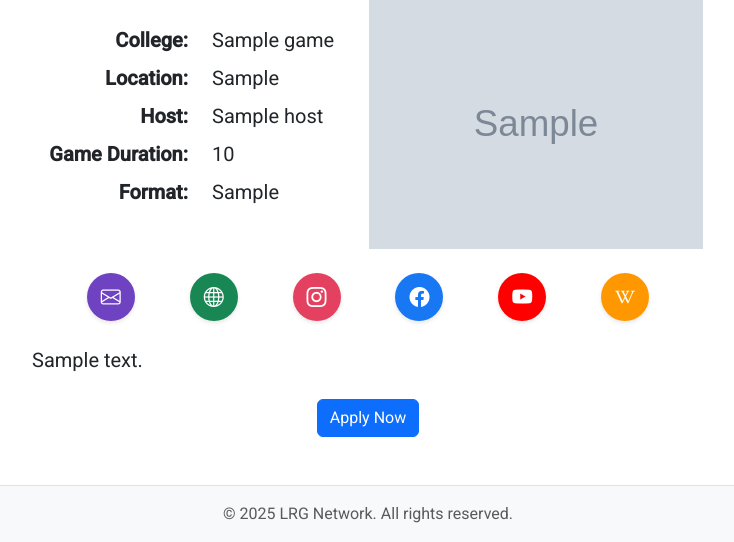
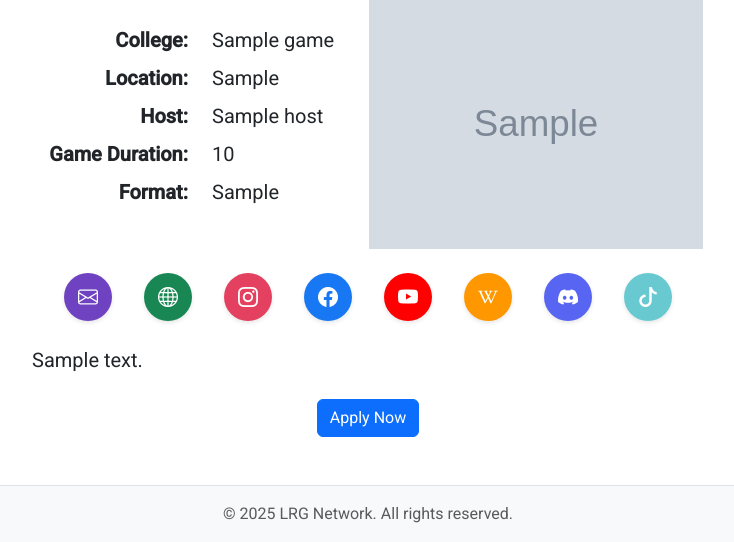
Before and after one commit to liverealitygames/lrg-network, a Django app: template games/templates/games/game_detail.html in a window 1280 px wide. Shown: the part 288-830 px from the top of the page, without its empty margins (272-1006 px from the left). Run offline with Django 5.2, Linux system fonts and the light colour scheme; the template is opened without the code that fills it: most values are stand-ins (such as "Sample title", 1, 10 or a date in 2020); grey boxes marked "Sample" are stand-in pictures; some libraries are stand-ins or nearby versions.

Commit message:
Add tiktok and discord links (#51)

```diff
--- a/games/templates/games/game_detail.html
+++ b/games/templates/games/game_detail.html
@@ -117,6 +117,16 @@
                     <i class="bi bi-wikipedia"></i>
                 </a>
             {% endif %}
+            {% if game.discord_link %}
+                <a href="https://discord.gg/{{ game.discord_link }}" class="social-icon discord" target="_blank" title="Discord">
+                    <i class="bi bi-discord"></i>
+                </a>
+            {% endif %}
+            {% if game.tiktok_handle %}
+                <a href="https://www.tiktok.com/@{{ game.tiktok_handle }}" class="social-icon tiktok" target="_blank" title="TikTok">
+                    <i class="bi bi-tiktok"></i>
+                </a>
+            {% endif %}
         </div>
 
         <div class="mb-4">
--- a/static/games/styles.css
+++ b/static/games/styles.css
@@ -66,6 +66,14 @@ strong {
 
 .social-icon.wiki {
     background: #FF9800;  /* Material Design orange */
+}
+
+.social-icon.discord {
+    background: #5865F2;
+}
+
+.social-icon.tiktok {
+    background: #69C9D0;
 }
 
 /* Button styles */
```
Also changed, not shown: games/models.py (+12 -0 lines), games/migrations/0008_game_discord_link_game_tiktok_handle.py (added).
